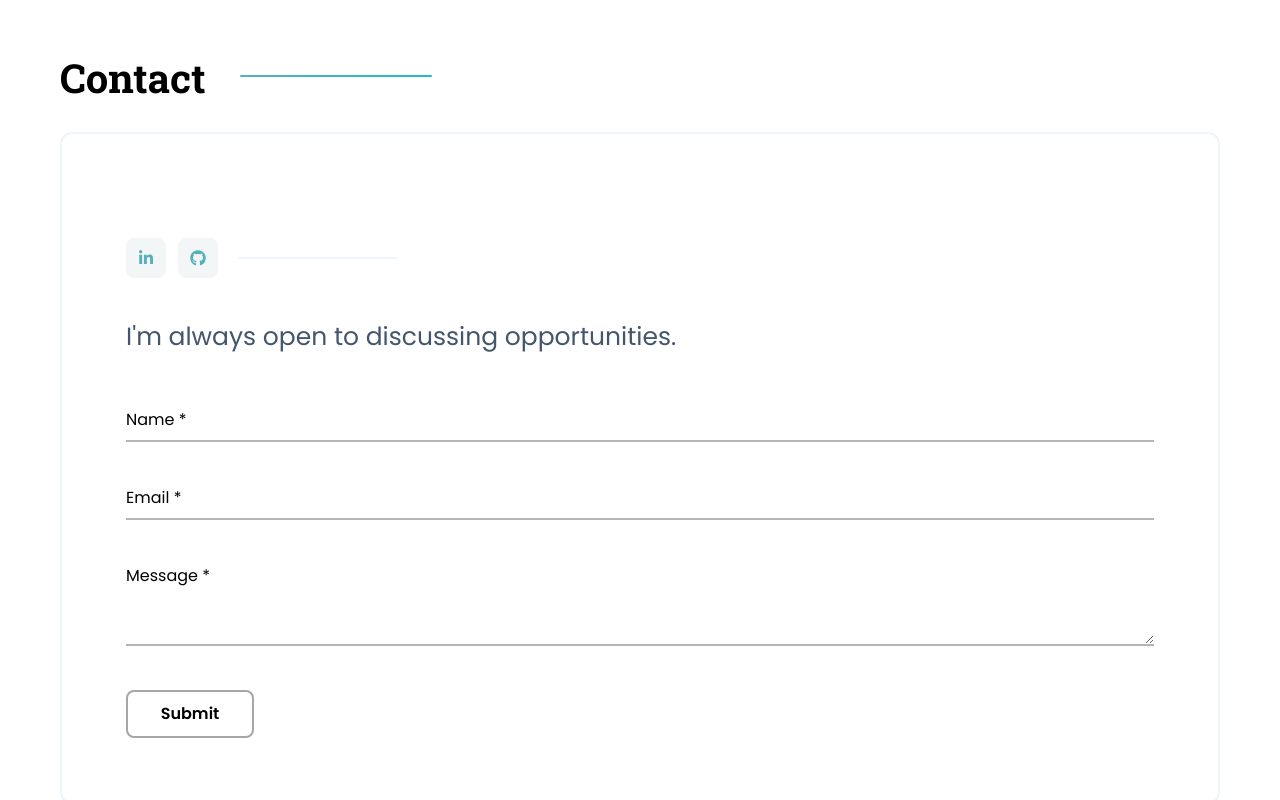
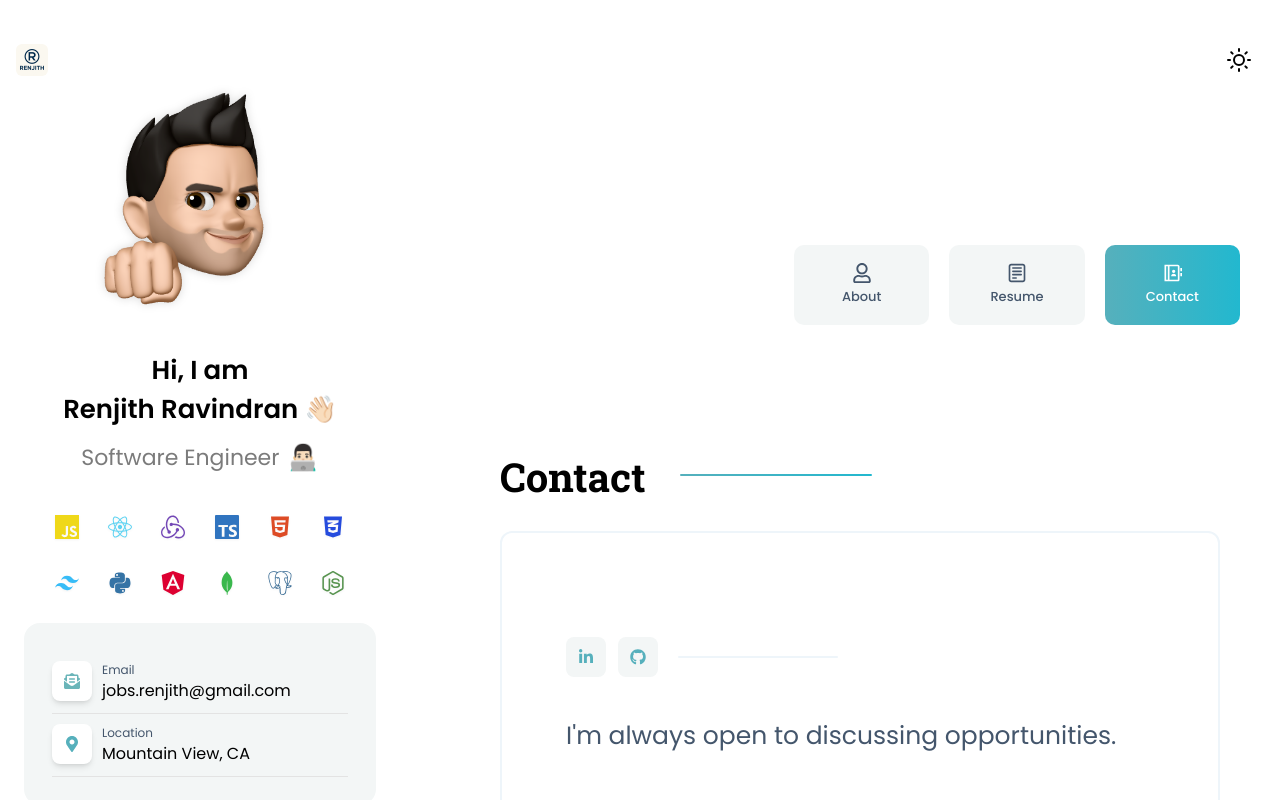
Before and after one commit to jsprolab/renjith-ravindran, a React (Vite) app: page /contact in a window 1280 px wide. Shown: the top 800 px of the page. Built offline with nearby package versions, Linux system fonts and the light colour scheme.

Commit message:
Fix Contact page: add navigation, header, and HomeCard sidebar

```diff
--- a/src/pages/contact/index.tsx
+++ b/src/pages/contact/index.tsx
@@ -1,20 +1,60 @@
 import { ContactForm } from "./ContactForm";
 
-import { Footer, PageTitle } from '../../components';
-import { useEffect } from "react";
+import { Footer, PageTitle, DesktopNav, MobileNav, MenuButton, ThemeToggleButton, SocialLinks } from '../../components';
+import { useEffect, useState } from "react";
 import { useData } from "../../hooks";
 import { Avatar } from "../../components";
+import { Link } from 'react-router-dom';
+import logo from '../../assets/logo/renjith.png';
+import { HomeCard } from '../home/HomeCard';
 
 
 export const Contact = () => {
-    const { avatars, handleImageChange } = useData()
+    const { avatars, handleImageChange, setPrivacyPolicyIsOpen } = useData()
+    const [menuOpen, setMenuOpen] = useState(false);
+
     useEffect(() => {
         handleImageChange(false, avatars.fist)
     }, [])
+
+    useEffect(() => {
+        if (menuOpen) {
+            setPrivacyPolicyIsOpen(false)
+        }
+    }, [menuOpen])
+
     return (
-        <>
+        <main className="relative">
             <PageTitle title="Contact" />
-            <section id="contact" className="lg:mb-20 overflow-hidden">
+            {/* End pagetitle */}
+
+            <section className="z-[100] bg-white dark:bg-black min-h-screen bg-no-repeat bg-center bg-cover bg-fixed w-full">
+                <div className="container z-[1000] w-full bg-primary-bg-light dark:bg-primary-bg-dark lg:bg-transparent lg:dark:bg-transparent flex justify-between py-5 lg:px-0 lg:pt-[35px]">
+                    <div className="w-full z-[1000] flex justify-between items-center px-4">
+                        {/* website logo */}
+                        <Link to="/">
+                            <img className="h-[26px] lg:h-[32px] rounded-md hover:scale-[105%] transition-all duration-50 ease-in-out" src={logo} alt="logo" />
+                        </Link>
+                        <div className="flex items-center">
+                            {/* dark and light mode button */}
+                            <ThemeToggleButton />
+
+                            {/* mobile menu button */}
+                            <MenuButton menuOpen={menuOpen} setMenuOpen={setMenuOpen} />
+                        </div>
+                    </div>
+                </div>
+                <MobileNav menuOpen={menuOpen} setMenuOpen={setMenuOpen} />
+                <div className="container grid grid-cols-12 md:gap-10 justify-between lg:mt-[110px] ">
+                    <div className="col-span-12 lg:col-span-4 hidden lg:block h-auto sticky">
+                        <HomeCard />
+                    </div>
+                    <div className="col-span-12 lg:col-span-8  ">
+                        {/* header  */}
+                        <DesktopNav />
+
+                        {/* Content */}
+                        <section id="contact" className="lg:mb-20 overflow-hidden">
                 <div className="relative w-full flex items-center justify-center">
                     <div className="lg:hidden absolute z-10 top-[10rem] w-[200px]">
                         <Avatar absolute={false} width="200px" />
@@ -32,6 +72,12 @@ export const Contact = () => {
                     </div>
                 </div>
             </section>
-        </>
+            </div>
+            </div>
+            </section>
+            <div data-aos="fade-up" className='socialSm:fixed hidden socialSm:flex flex-col items-center bg-transparent button-vertical-after after:h-40 after:translate-y-[7rem] bottom-0 left-0 w-[10%] h-[25%]'>
+                <SocialLinks />
+            </div>
+        </main>
     )
 }
```
